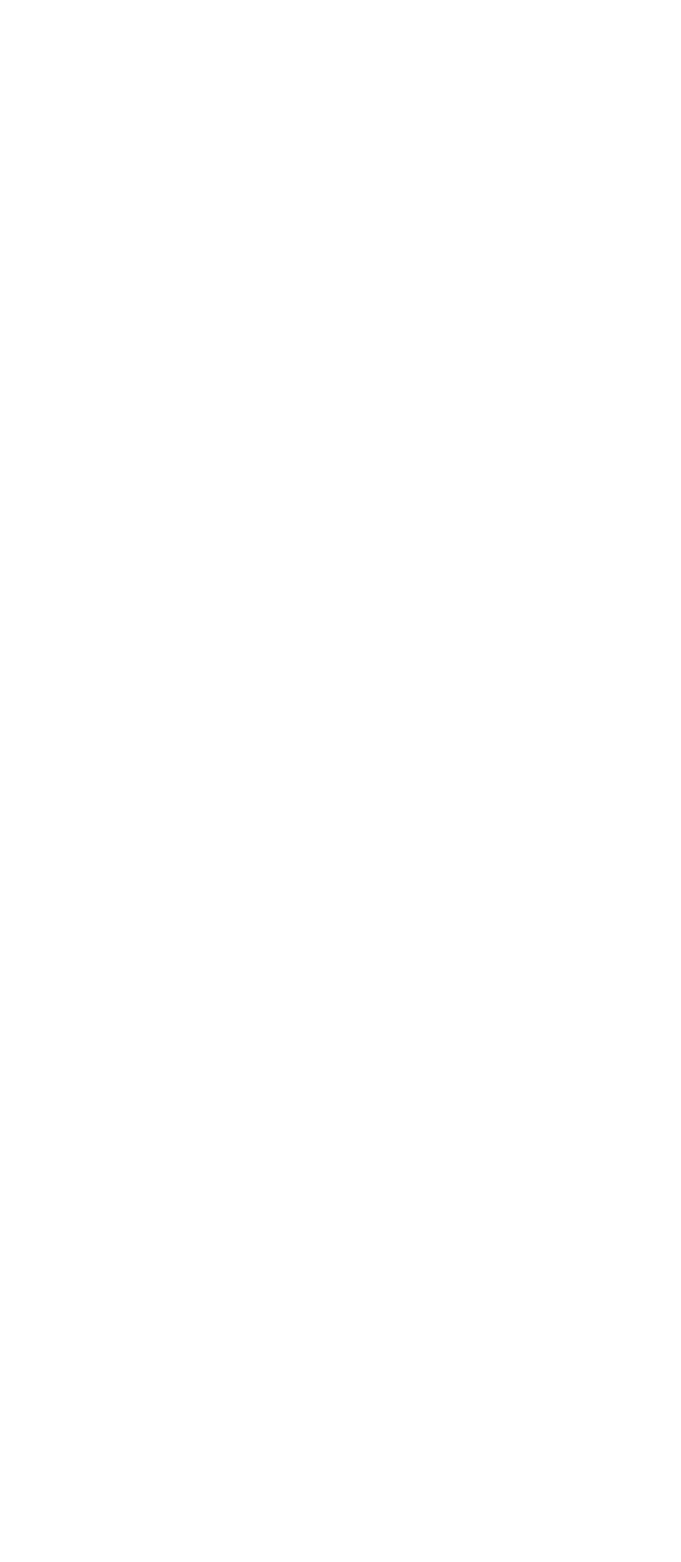
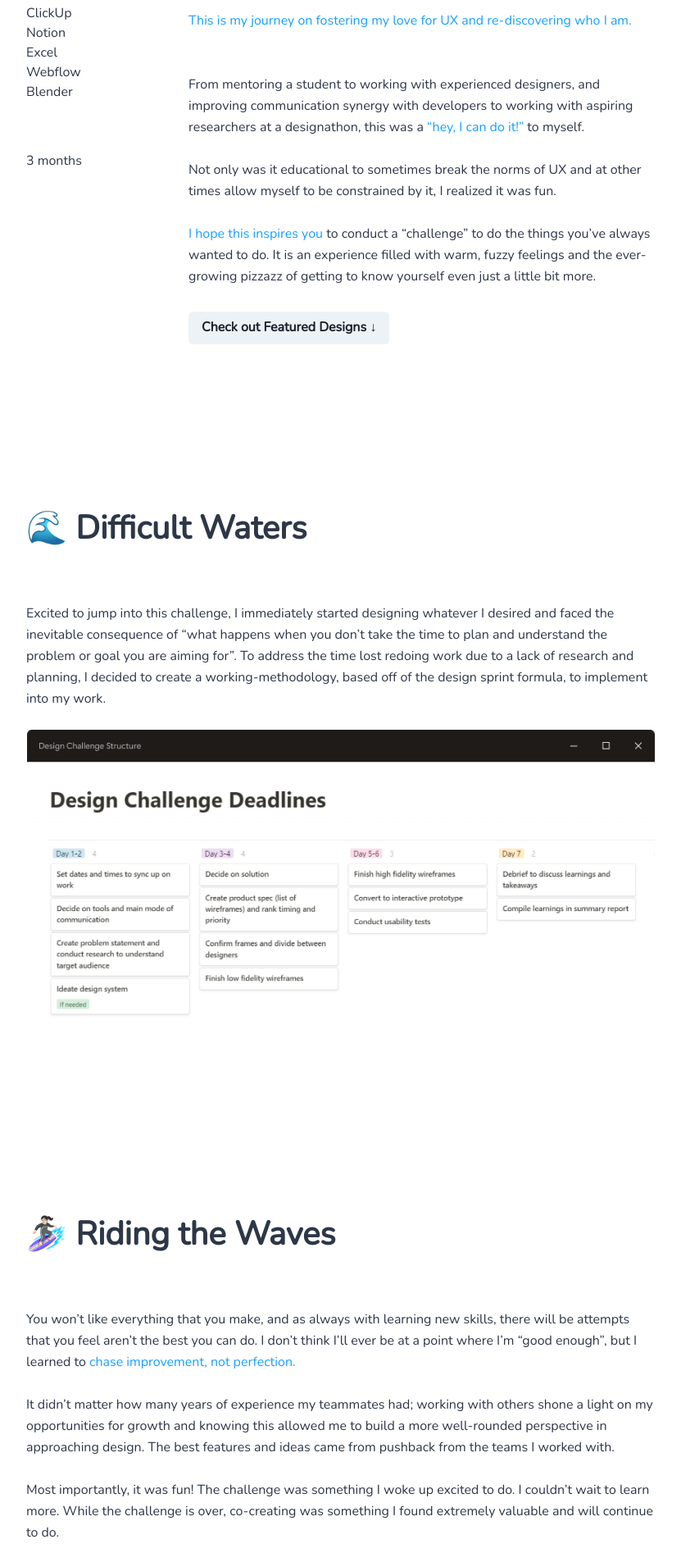
Before and after one commit to ddlan/cat-portfolio-2, a React (Create React App) app: page /challenge in a window 1280 px wide. Before the commit this address had no page. Shown: the part 560-2465 px from the top of the page at 82% size, without its empty margins (224-1055 px from the left). Before the commit the page ends 800 px from the top, so only its background shows below. Built offline with nearby package versions, Linux system fonts and the light colour scheme.

Commit message:
challenge page

```diff
--- a/src/App.tsx
+++ b/src/App.tsx
@@ -9,6 +9,7 @@ import Homepage from './pages/Homepage';
 import TedxUW from './pages/TedxUW';
 import { customTheme } from './theme';
 import Adobe from './pages/Adobe';
+import Challenge from './pages/Challenge';
 
 const App: FC = () =>
   (
@@ -21,6 +22,7 @@ const App: FC = () =>
             <Route path="/about" element={<Homepage/> } />
             <Route path="/tedxuw" element={<TedxUW/> } />
             <Route path="/adobe" element={<Adobe/> } />
+            <Route path="/challenge" element={<Challenge/> } />
           </Routes>
         </Box>
         </ColorModeProvider>
--- a/src/components/cards/ChallengeCard.tsx
+++ b/src/components/cards/ChallengeCard.tsx
@@ -1,8 +1,11 @@
 import React, { type FC } from 'react';
 import { motion } from 'framer-motion';
+import { Link } from 'react-router-dom';
 
 import selector from '../../images/selector.svg';
-import '../../styles/styles.css'; ;
+import '../../styles/styles.css';
+
+;
 
 const elementMotion = {
   rest: {
@@ -62,6 +65,7 @@ const otherTextMotion = {
 
 const ChallengeCard: FC = () => {
   return (
+    <Link to='challenge'>
       <motion.div
         className="text"
         initial="rest"
@@ -99,6 +103,7 @@ const ChallengeCard: FC = () => {
           Redesign // UXR
         </motion.div>
       </motion.div>
+    </Link>
   );
 };
 
--- /dev/null
+++ b/src/components/challenge/ChallengeIntro.tsx
@@ -0,0 +1,61 @@
+import React, { type FC } from 'react';
+import {
+  Blue,
+  SideHeading
+} from '../../styles/components';
+import '../../styles/styles.css';
+import Intro from '../shared/Intro';
+import { Button } from '@chakra-ui/react';
+
+const ChallengeIntro: FC = () => {
+  return (
+    <Intro
+      title='Collaborative Design Incubator'
+      subtitle='Personal Challenge'
+      sideSections={[
+        {
+          title: 'MY ROLE',
+          items: ['UX Designer', 'UX Researcher']
+        },
+        {
+          title: 'TOOLS',
+          items: ['Figma', 'Figjam', 'Adobe After Effects', 'Usertesting.com',
+            'Jira', 'ClickUp', 'Notion', 'Excel', 'Webflow', 'Blender']
+        },
+        {
+          title: 'TIMELINE',
+          items: ['3 months']
+        }
+      ]}
+      body={
+        <>
+          <SideHeading>CONTEXT</SideHeading>
+          {/* eslint-disable-next-line max-len */}
+          I was always drawn to design, but for the longest time I rejected it. I never believed I had the skills to work in the “professional” industry and when I was young, I desperately wanted to avoid the stereotype of being the quiet art girl.
+          <br/><br/>
+          {/* eslint-disable-next-line max-len */}
+          Then on October 1, 2021, I committed myself to create something new every week alongside someone new for 12 weeks. This was my way of challenging my collaborative design skills, broadening my perspective, and learning from others.
+          <br/><br/>
+          <Blue>This is my journey on fostering my love for UX and re-discovering who I am.</Blue>
+          <br/><br/>
+
+          <SideHeading>RESULT</SideHeading>
+          {/* eslint-disable-next-line max-len */}
+          From mentoring a student to working with experienced designers, and improving communication synergy with developers to working with aspiring researchers at a designathon, this was a <Blue>“hey, I can do it!”</Blue> to myself.
+          <br/><br/>
+          {/* eslint-disable-next-line max-len */}
+          Not only was it educational to sometimes break the norms of UX and at other times allow myself to be constrained by it, I realized it was fun.
+          <br/><br/>
+          {/* eslint-disable-next-line max-len */}
+          <Blue>I hope this inspires you</Blue> to conduct a “challenge” to do the things you’ve always wanted to do. It is an experience filled with warm, fuzzy feelings and the ever-growing pizzazz of getting to know yourself even just a little bit more.
+          <br/><br/>
+        </>
+      }
+      buttons={[
+        <Button key='a'>Check out Featured Designs ↓</Button>
+      ]}
+    />
+  );
+};
+
+export default ChallengeIntro;
--- /dev/null
+++ b/src/components/challenge/Difficult.tsx
@@ -0,0 +1,25 @@
+import React, { type FC } from 'react';
+import { Box, Image } from '@chakra-ui/react';
+
+import { BodyText, SmallHeading } from '../../styles/components';
+import '../../styles/styles.css';
+
+import designChallenge from '../../images/design-challenge.png';
+
+import SectionTitle from '../shared/SectionTitle';
+
+const Difficult: FC = () => {
+  return (
+    <Box>
+      <SectionTitle title='🌊 Difficult Waters' hideIcon={true}/>
+      <SmallHeading>Fail Fast, Learn Faster</SmallHeading>
+      <BodyText>
+      {/* eslint-disable-next-line max-len */}
+      Excited to jump into this challenge,  I immediately started designing whatever I desired and faced the inevitable consequence of “what happens when you don’t take the time to plan and understand the problem or goal you are aiming for”. To address the time lost redoing work due to a lack of research and planning, I decided to create a working-methodology, based off of the design sprint formula, to implement into my work.
+      </BodyText>
+      <Image mt='24px' src={designChallenge} />
+    </Box>
+  );
+};
+
+export default Difficult;
--- /dev/null
+++ b/src/components/challenge/Riding.tsx
@@ -0,0 +1,31 @@
+import React, { type FC } from 'react';
+import { Box, Image } from '@chakra-ui/react';
+
+import { Blue, BodyText, SmallHeading } from '../../styles/components';
+import '../../styles/styles.css';
+
+import journeyMap from '../../images/journey-map.png';
+
+import SectionTitle from '../shared/SectionTitle';
+
+const Riding: FC = () => {
+  return (
+    <Box>
+      <SectionTitle title='🏄🏻‍♀️ Riding the Waves' hideIcon={true}/>
+      <SmallHeading>What I Learned</SmallHeading>
+      <BodyText>
+        {/* eslint-disable-next-line max-len */}
+        You won’t like everything that you make, and as always with learning new skills, there will be attempts that you feel aren’t the best you can do. I don’t think I’ll ever be at a point where I’m “good enough”, but I learned to <Blue>chase improvement, not perfection.</Blue>
+        <br/><br/>
+        {/* eslint-disable-next-line max-len */}
+        It didn’t matter how many years of experience my teammates had; working with others shone a light on my opportunities for growth and knowing this allowed me to build a more well-rounded perspective in approaching design. The best features and ideas came from pushback from the teams I worked with.
+        <br/><br/>
+        {/* eslint-disable-next-line max-len */}
+        Most importantly, it was fun! The challenge was something I woke up excited to do. I couldn’t wait to learn more. While the challenge is over, co-creating was something I found extremely valuable and will continue to do.
+      </BodyText>
+      <Image mt='24px' src={journeyMap} />
+    </Box>
+  );
+};
+
+export default Riding;
--- a/src/components/shared/SectionTitle.tsx
+++ b/src/components/shared/SectionTitle.tsx
@@ -6,12 +6,13 @@ import { Title } from '../../styles/components';
 interface TProps {
   title: string
   icon?: string
+  hideIcon?: boolean
 }
 
-const SectionTitle: FC<TProps> = ({ title, icon }) => {
+const SectionTitle: FC<TProps> = ({ title, icon, hideIcon = false }) => {
   return (
     <HStack mb='20px' alignItems='center' gap='12px'>
-        <Image src={icon ?? folder} height='36px' mb='10px' />
+        {!hideIcon && <Image src={icon ?? folder} height='36px' mb='10px' />}
         <Title> {title}</Title>
     </HStack>
   );
--- /dev/null
+++ b/src/pages/Challenge.tsx
@@ -0,0 +1,38 @@
+import React, { type FC } from 'react';
+import {
+  Box, Spacer
+} from '@chakra-ui/react';
+
+import '../styles/styles.css';
+
+import Navbar from '../components/Navbar';
+import BackToTop from '../components/shared/BackToTop';
+import ChallengeIntro from '../components/challenge/ChallengeIntro';
+import Difficult from '../components/challenge/Difficult';
+import Riding from '../components/challenge/Riding';
+
+const Challenge: FC = () => {
+  return (
+    <Box>
+      <Navbar />
+      <Box
+        mt="100px"
+        mx='20vw'
+      >
+        <ChallengeIntro />
+        <Spacer height='200px' />
+
+        <Difficult />
+        <Spacer height='200px' />
+
+        <Riding />
+        <Spacer height='200px' />
+
+        <BackToTop />
+        <Spacer height='50px' />
+      </Box>
+    </Box>
+  );
+};
+
+export default Challenge;
--- a/src/styles/components.tsx
+++ b/src/styles/components.tsx
@@ -41,6 +41,9 @@ export const Pink = styled.span`
 export const Orange = styled.span`
   color: #FFA37C
 `;
+export const Blue = styled.span`
+  color: #18A0FB
+`;
 export const WideImage = styled(Image).attrs({
   width: '90vw',
   maxWidth: '90vw',
```
Also changed, not shown: src/images/design-challenge.png (added), src/images/journey-map.png (added). Lines whose indentation alone changed are shown as unchanged.
